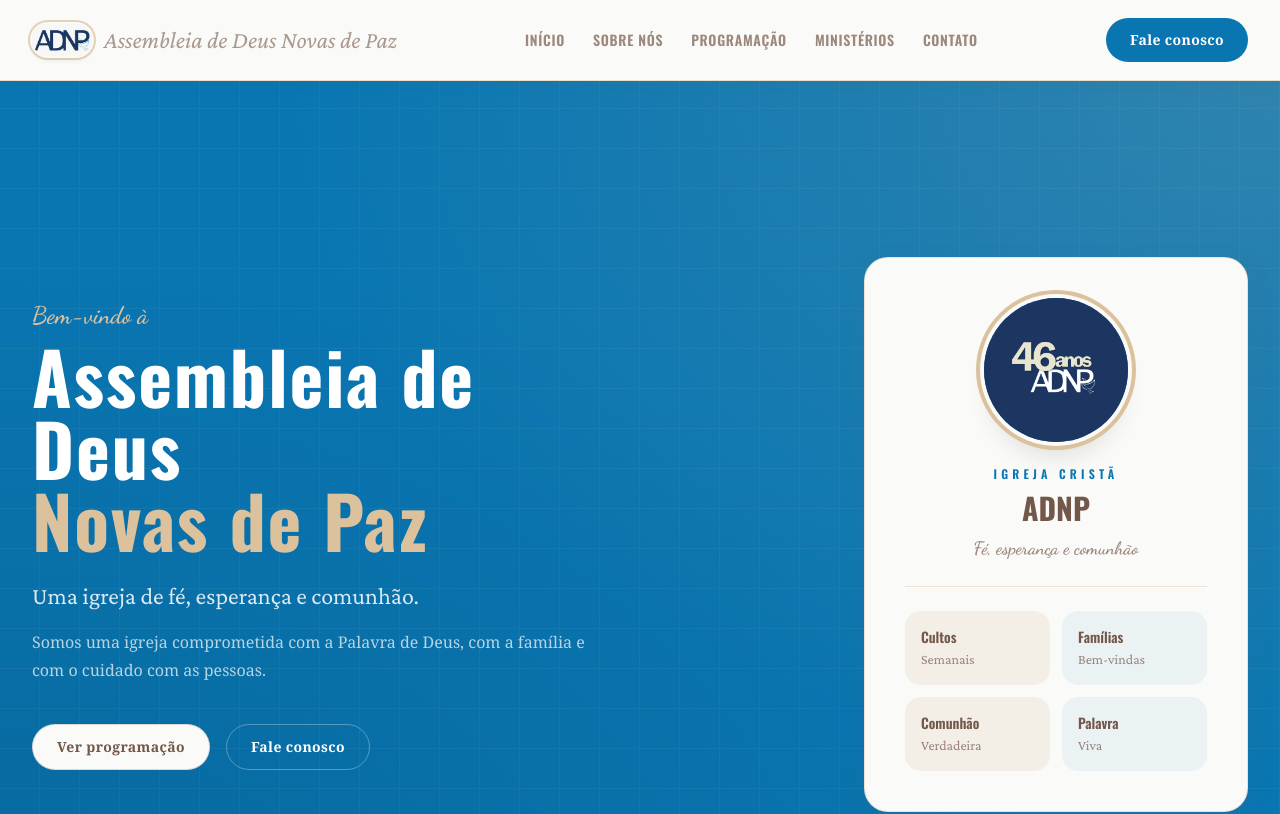
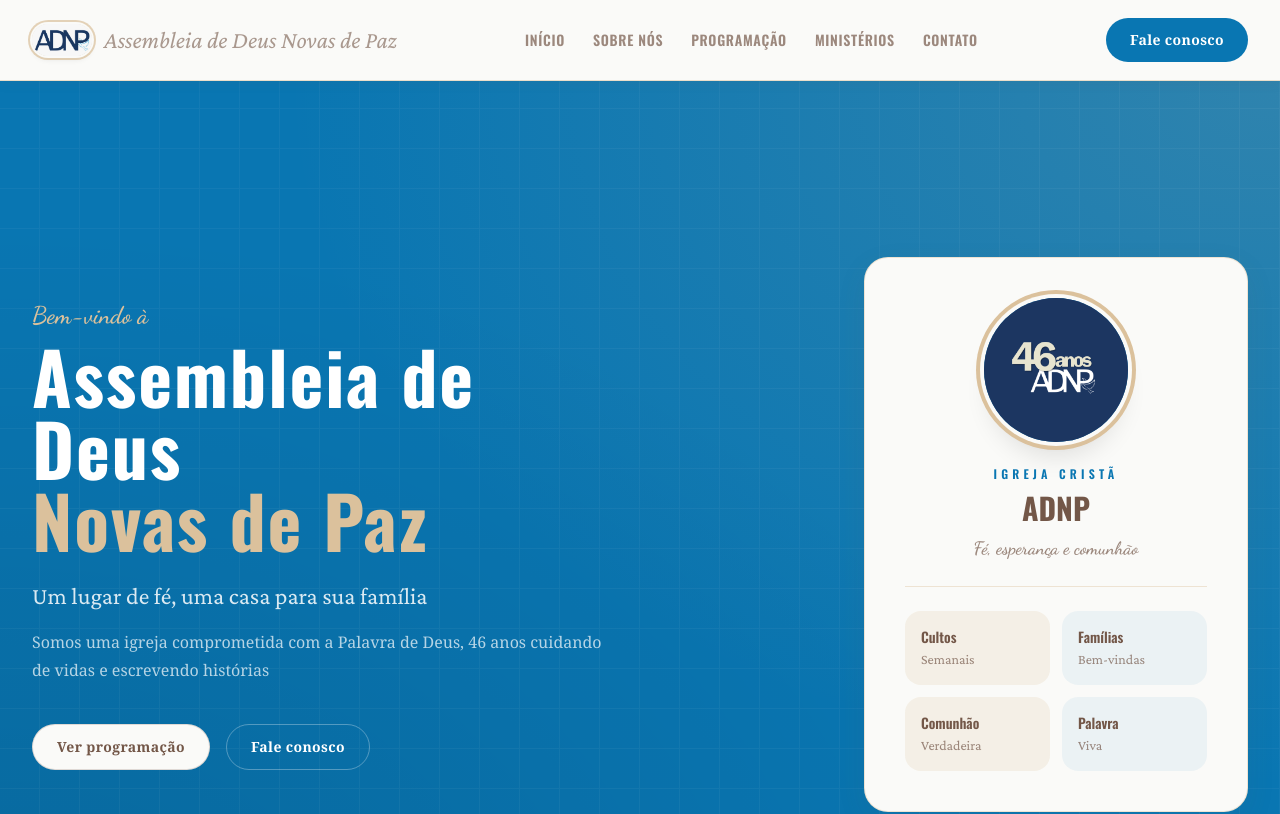
Before and after one commit to misaeljunio/adnp-website, a Next.js app: page /adnp-website/ in a window 1280 px wide. Shown: the top 814 px of the page. Built offline with nearby package versions, Linux system fonts and the light colour scheme.

Commit message:
Update siteConfig slogans and description

```diff
--- a/src/data/site.ts
+++ b/src/data/site.ts
@@ -1,9 +1,9 @@
 export const siteConfig = {
   churchName: "Assembleia de Deus Novas de Paz",
   shortName: "ADNP",
-  slogan: "Uma igreja de fé, esperança e comunhão.",
+  slogan: "Um lugar de fé, uma casa para sua família",
   description:
-    "Somos uma igreja comprometida com a Palavra de Deus, com a família e com o cuidado com as pessoas.",
+    "Somos uma igreja comprometida com a Palavra de Deus, 46 anos cuidando de vidas e escrevendo histórias",
   address: "Q. 17, 511-765 - Valparaizo I, Valparaíso de Goiás - GO",
   phone: "(00) 00000-0000",
   whatsapp: "(00) 00000-0000",
```
